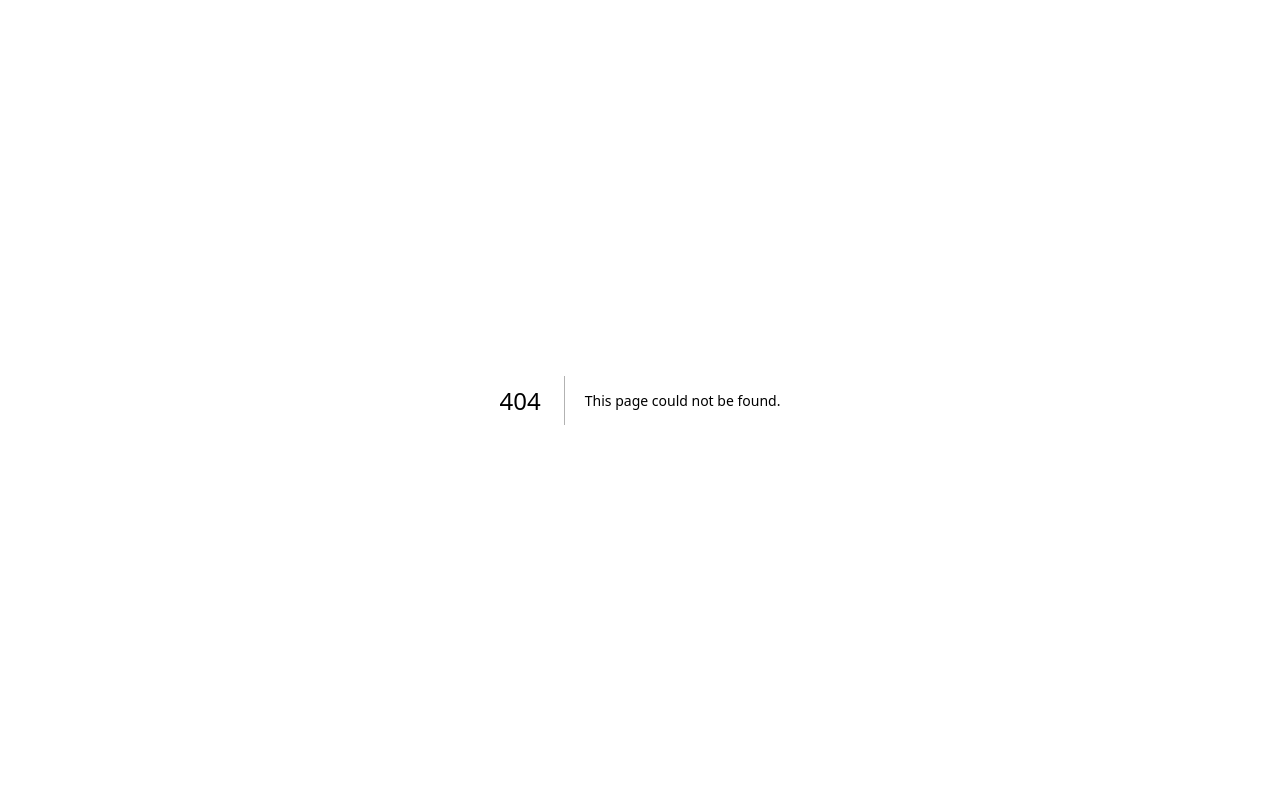
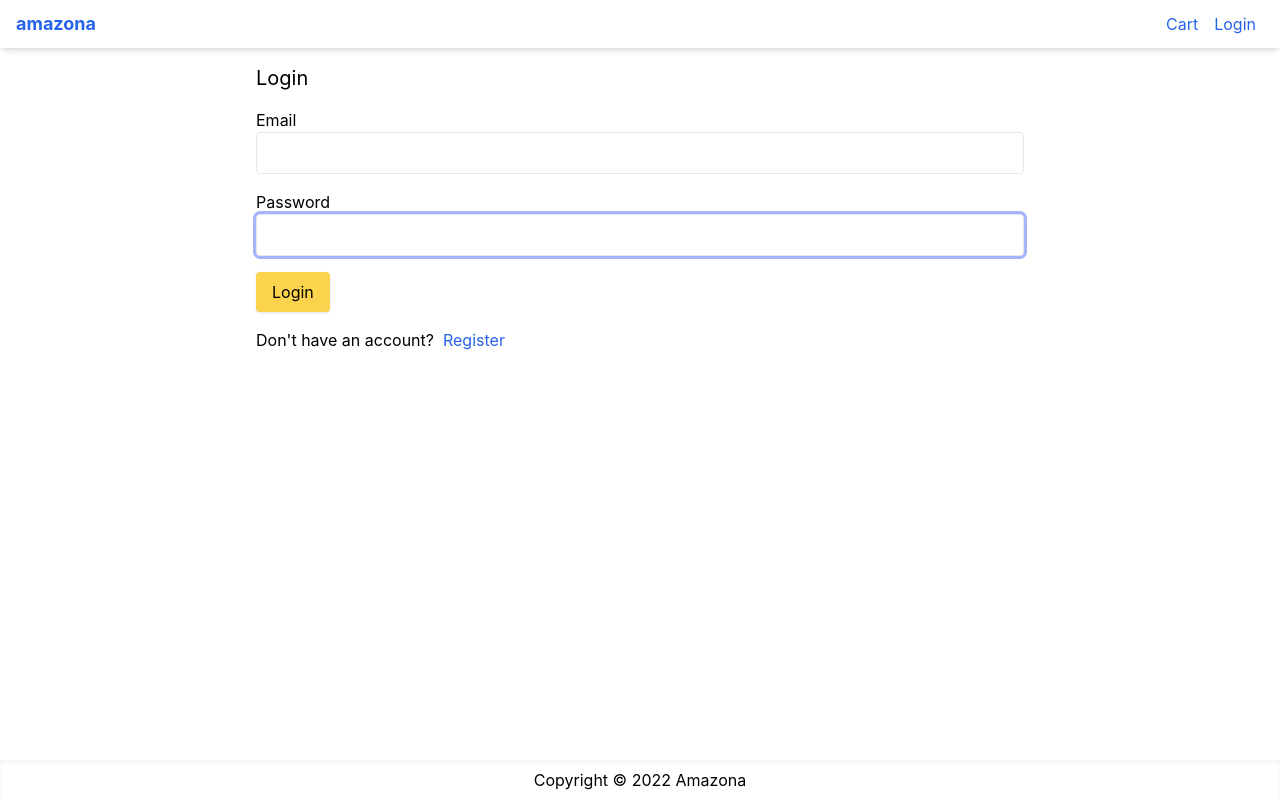
Before and after one commit to Moinulilm10/Repliq-task, a Next.js app: page /login in a window 1280 px wide. Before the commit this address had no page. Built offline with nearby package versions, Linux system fonts and the light colour scheme.

Commit message:
create login page

```diff
--- a/package.json
+++ b/package.json
@@ -18,6 +18,7 @@
     "postcss": "8.4.21",
     "react": "18.2.0",
     "react-dom": "18.2.0",
+    "react-hook-form": "^7.43.9",
     "react-icons": "^4.8.0",
     "tailwindcss": "3.3.1"
   },
--- a/pages/cart.js
+++ b/pages/cart.js
@@ -96,7 +96,7 @@ function CartScreen() {
               </li>
               <li>
                 <button
-                  onClick={() => router.push("/shipping")}
+                  onClick={() => router.push("login?redirect=/shipping")}
                   className="primary-button w-full"
                 >
                   Check Out
--- /dev/null
+++ b/pages/login.js
@@ -0,0 +1,118 @@
+import Layout from "@/components/Layout";
+import Link from "next/link";
+import React, { useState } from "react";
+import { useForm } from "react-hook-form";
+
+export default function LoginPage() {
+  const {
+    handleSubmit,
+    register,
+    formState: { errors },
+  } = useForm();
+
+  const submitHandler = ({ email, password }) => {
+    console.log(email, password);
+  };
+
+  //   const [phoneNumber, setPhoneNumber] = useState("");
+  //   const [countryCode, setCountryCode] = useState("+880");
+
+  //   const handlePhoneNumberChange = (event) => {
+  //     setPhoneNumber(event.target.value);
+  //   };
+
+  //   const handleCountryCodeChange = (event) => {
+  //     setCountryCode(event.target.value);
+  //   };
+
+  //   const validatePhoneNumber = (value) => {
+  //     const phoneNumberRegex = /^[+]*[(]{0,1}[0-9]{1,4}[)]{0,1}[-\s/0-9]*$/;
+  //     return phoneNumberRegex.test(value) || "Please enter a valid phone number";
+  //   };
+
+  return (
+    <Layout>
+      <form
+        action=""
+        className="mx-auto max-w-screen-md"
+        onSubmit={handleSubmit(submitHandler)}
+      >
+        <h1 className="mb-4 text-xl">Login</h1>
+        <div className="mb-4">
+          <label htmlFor="email">Email</label>
+          <input
+            type="email"
+            {...register("email", {
+              required: "Please enter email",
+              pattern: {
+                value: /^[a-zA-Z0-9_.+-]+@[a-zA-Z0-9-]+.[a-zA-Z0-9-.]+$/i,
+                message: "Please enter valid email",
+              },
+            })}
+            className="w-full"
+            id="email"
+            autoFocus
+          />
+          {errors.email && (
+            <div className="text-red-500">{errors.email.message}</div>
+          )}
+        </div>
+        <div className="mb-4">
+          <label htmlFor="password">Password</label>
+          <input
+            type="password"
+            {...register("password", {
+              required: "Please enter password",
+              minLength: { value: 6, message: "password is more than 5 chars" },
+            })}
+            className="w-full"
+            id="password"
+            autoFocus
+          />
+          {errors.password && (
+            <div className="text-red-500 ">{errors.password.message}</div>
+          )}
+        </div>
+        {/* <div className="mb-4">
+          <label htmlFor="contact">Contact</label>
+          <div>
+            <select value={countryCode} onChange={handleCountryCodeChange}>
+              <option value="+91">+880 (Bangladesh)</option>
+              <option value="+1">+1 (United States)</option>
+              <option value="+44">+44 (United Kingdom)</option>
+              <option value="+91">+91 (India)</option>
+            </select>
+            <input
+              type="tel"
+              className="w-full mt-3"
+              {...register("contactNumber", {
+                required: "Please enter a phone number",
+                minLength: {
+                  value: 10,
+                  message: "contact number not more than 11 digits",
+                },
+                validate: validatePhoneNumber,
+              })}
+              id="contact"
+              value={phoneNumber}
+              onChange={handlePhoneNumberChange}
+              placeholder="Enter phone number"
+            />
+            {errors.password && (
+              <div className="text-red-500 ">{errors.password.message}</div>
+            )}
+          </div>
+        </div> */}
+        <div className="mb-4">
+          <button className="primary-button">Login</button>
+        </div>
+        <div className="mb-4 ">
+          Don&apos;t have an account? &nbsp;
+          <Link legacyBehavior href="register">
+            Register
+          </Link>
+        </div>
+      </form>
+    </Layout>
+  );
+}
--- a/styles/globals.css
+++ b/styles/globals.css
@@ -26,7 +26,7 @@ a {
   @apply rounded bg-amber-300 py-2 px-4 shadow outline-none hover:bg-amber-400  active:bg-amber-500;
 }
 
-/* .default-button {
+.default-button {
   @apply rounded bg-gray-100 py-2  px-4 text-black shadow outline-none hover:bg-gray-200  active:bg-gray-300;
 }
 
@@ -36,14 +36,14 @@ textarea {
   @apply rounded border p-2  outline-none ring-indigo-300  focus:ring;
 }
 
-.dropdown-link {
+/* .dropdown-link {
   @apply flex p-2 hover:bg-gray-200;
-}
+} */
 
-.alert-error {
+/* .alert-error {
   @apply my-3 rounded-lg bg-red-100 p-3 text-red-700;
-}
+} */
 
-.alert-success {
+/* .alert-success {
   @apply my-3 rounded-lg bg-green-100 p-3 text-green-700;
-} */
+}  */
```
Also changed, not shown: 1 other file (tests, documents, lock files or other folders).
